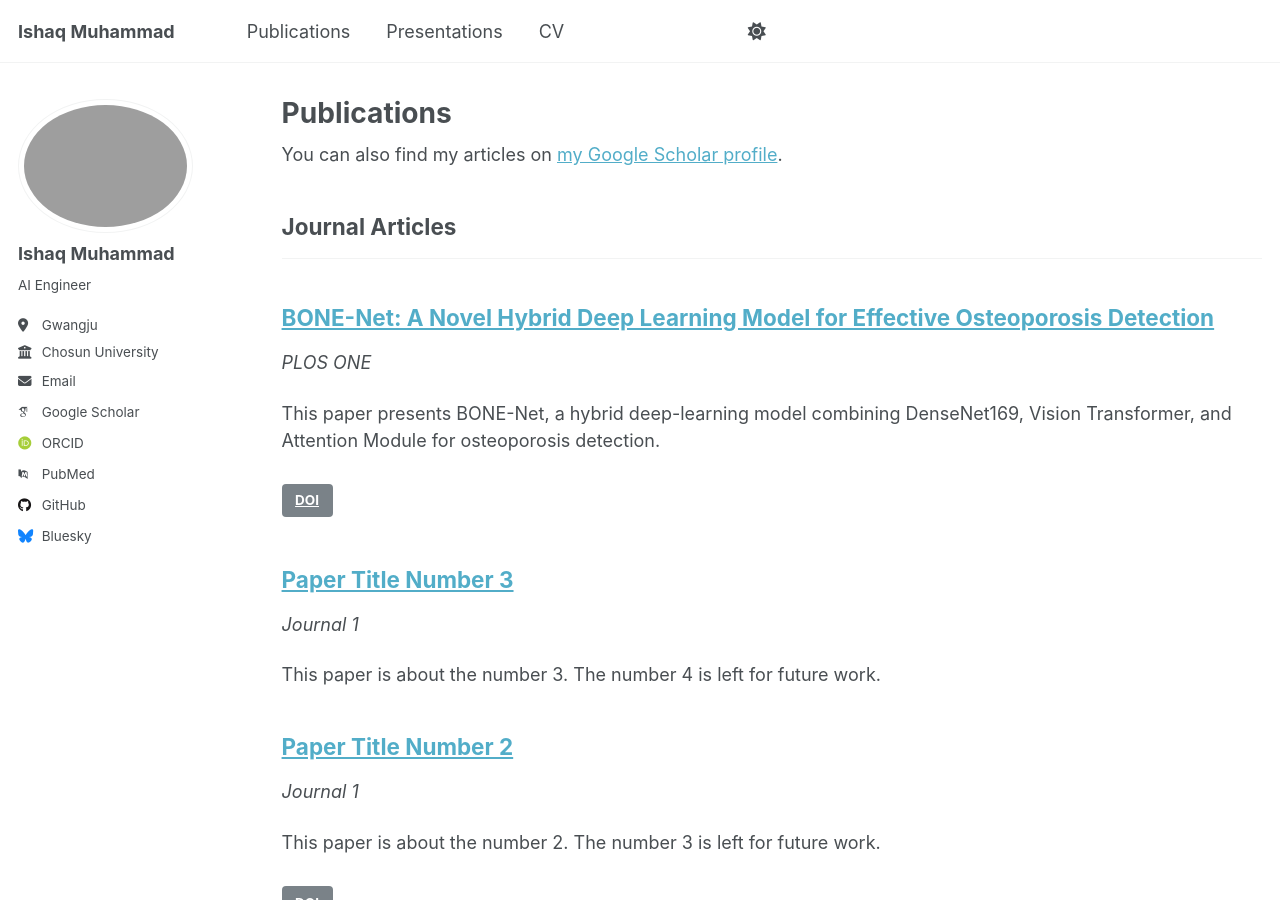
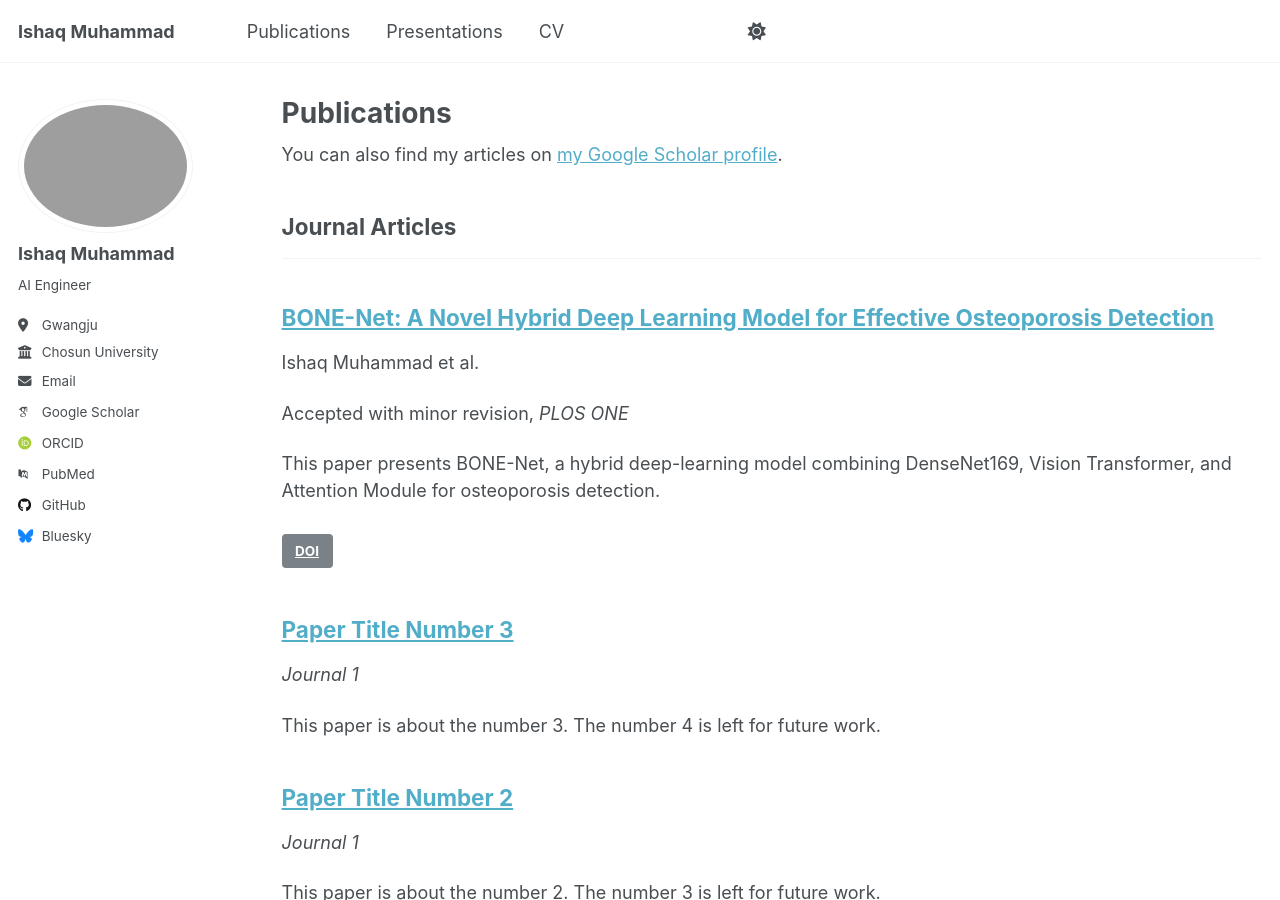
Before and after one commit to IshaqMKhan/IshaqMKhan.github.io, a Jekyll site: the page built from _pages/publications.html, in a window 1280 px wide and 900 px high. Built offline with Jekyll 4.4.1, drawn with Linux system fonts in a browser that asks for light colours; some web fonts are replaced; a script that is not in the unit is left out.

Commit message:
Update 2009-10-01-paper-title-number-1.md

```diff
--- a/_publications/2009-10-01-paper-title-number-1.md
+++ b/_publications/2009-10-01-paper-title-number-1.md
@@ -4,8 +4,10 @@ collection: publications
 category: manuscripts
 permalink: /publication/2025-01-01-bone-net
 excerpt: 'This paper presents BONE-Net, a hybrid deep-learning model combining DenseNet169, Vision Transformer, and Attention Module for osteoporosis detection.'
-date: 2025-01-01
-venue: 'PLOS ONE'
+authors: "Ishaq Muhammad et al."
+status: "Accepted with minor revision"
+venue: "PLOS ONE"
+date: 2025-04-01
 doi: "https://doi.org/10.xxxx/xxxxxx"
 ---
 
```
